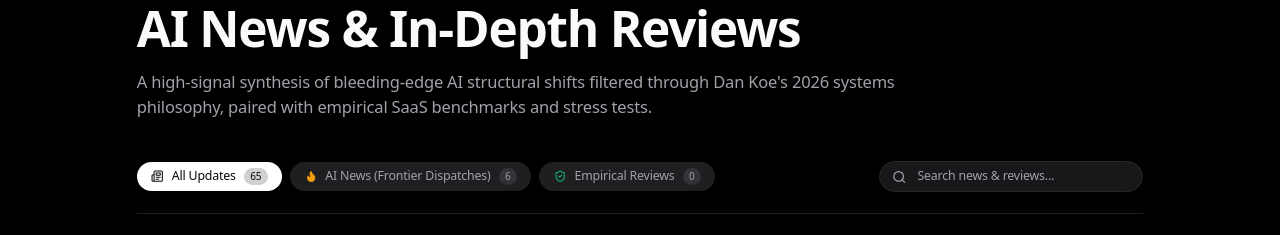
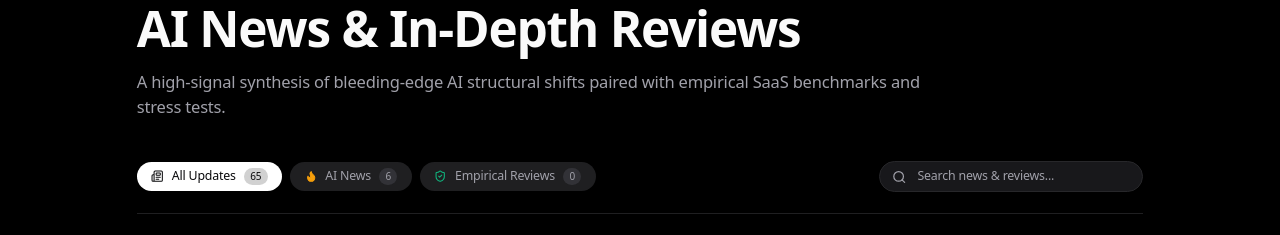
Before and after one commit to raifirstsi/asmireme, a Next.js app: page /en/news in a window 1280 px wide. Shown: the part 189-424 px from the top of the page. Built offline with nearby package versions, Linux system fonts and the light colour scheme; no server answers.

Commit message:
refactor(content): remove all Dan Koe branding from news and posts

```diff
--- a/src/app/[locale]/news/[slug]/page.tsx
+++ b/src/app/[locale]/news/[slug]/page.tsx
@@ -168,12 +168,12 @@ export default async function NewsPostPage({ params }: NewsPostPageProps) {
                 {isAiNews ? (
                   <>
                     <Flame className="h-3 w-3 fill-current text-amber-500" />
-                    <span>AI News (Dan Koe Dispatch)</span>
+                    <span>{isVi ? "Tin Tức AI" : "AI News"}</span>
                   </>
                 ) : (
                   <>
                     <ShieldCheck className="h-3 w-3 text-emerald-500" />
-                    <span>Reviews</span>
+                    <span>{isVi ? "Đánh Giá Thực Chứng" : "Reviews"}</span>
                   </>
                 )}
               </span>
--- a/src/app/[locale]/news/page.tsx
+++ b/src/app/[locale]/news/page.tsx
@@ -21,8 +21,8 @@ export async function generateMetadata({ params }: NewsIndexProps) {
       ? "Tin Tức AI & Đánh Giá Thực Nghiệm Chuyên Sâu (AI News & Reviews) - Asmire"
       : "Asmire AI News, Frontier Dispatches & In-Depth Reviews - Asmire",
     description: isVi
-      ? "Cập nhật các bước đột phá AI biên giới mới nhất viết theo phong cách tư duy hệ thống Dan Koe, cùng toàn bộ kho bài đánh giá phần mềm độc lập."
-      : "Frontier AI intelligence dispatches written through Dan Koe's systems philosophy, alongside empirical software benchmarks and honest pricing audits.",
+      ? "Cập nhật các bước đột phá công nghệ AI biên giới mới nhất cùng toàn bộ kho bài đánh giá phần mềm độc lập, chuẩn xác."
+      : "Frontier AI intelligence dispatches alongside empirical software benchmarks and honest pricing audits.",
     alternates: {
       canonical: `/${locale}/news`,
       languages: {
@@ -78,8 +78,8 @@ export default async function NewsIndexPage({ params }: NewsIndexProps) {
             </h1>
             <p className="text-sm sm:text-base text-zinc-500 dark:text-zinc-400 leading-relaxed font-normal">
               {isVi
-                ? "Kết hợp giữa các bài phân tích chuyển dịch công nghệ biên giới theo tư duy triết học hệ thống Dan Koe 2026 và toàn bộ kho dữ liệu đánh giá phần mềm độc lập, không quảng cáo trá hình."
-                : "A high-signal synthesis of bleeding-edge AI structural shifts filtered through Dan Koe's 2026 systems philosophy, paired with empirical SaaS benchmarks and stress tests."}
+                ? "Tổng hợp các bài phân tích chuyển dịch công nghệ biên giới và toàn bộ kho dữ liệu đánh giá phần mềm độc lập, thực chứng, không quảng cáo trá hình."
+                : "A high-signal synthesis of bleeding-edge AI structural shifts paired with empirical SaaS benchmarks and stress tests."}
             </p>
           </div>
 
--- a/src/app/[locale]/tools/[slug]/page.tsx
+++ b/src/app/[locale]/tools/[slug]/page.tsx
@@ -612,8 +612,8 @@ export default async function ToolDetailPage({ params }: ToolPageProps) {
                     </div>
                     <p className="text-muted-foreground line-clamp-2">
                       {isVi
-                        ? "Phân tích không khoan nhượng theo phong cách Dan Kennedy & Dan Koe: Bóc trần cái bẫy $297/tháng."
-                        : "No-BS comparison in the style of Dan Kennedy & Dan Koe: Exposing the $297/mo funnel trap."}
+                        ? "Phân tích đối soát thực tế: Bóc trần cái bẫy $297/tháng và giải bài toán kinh tế cho Agency."
+                        : "Empirical comparison: Exposing the $297/mo funnel trap and the true economics for agencies."}
                     </p>
                   </div>
                   <Link
--- a/src/components/news/NewsListClient.tsx
+++ b/src/components/news/NewsListClient.tsx
@@ -20,12 +20,12 @@ export function NewsListClient({ posts, locale }: NewsListClientProps) {
     { id: "all", label: isVi ? "Tất Cả" : "All Updates", count: posts.length },
     {
       id: "AI News",
-      label: isVi ? "Tin Tức AI (Dan Koe Dispatch)" : "AI News (Frontier Dispatches)",
+      label: isVi ? "Tin Tức AI" : "AI News",
       count: posts.filter((p) => p.category === "AI News").length,
     },
     {
       id: "Reviews",
-      label: isVi ? "Đánh Giá Thực Nghiệm (Reviews)" : "Empirical Reviews",
+      label: isVi ? "Đánh Giá Thực Nghiệm" : "Empirical Reviews",
       count: posts.filter((p) => p.category === "Reviews").length,
     },
   ];
--- a/src/data/blog-posts/ghl-saas-playbook-post.ts
+++ b/src/data/blog-posts/ghl-saas-playbook-post.ts
@@ -42,7 +42,7 @@ Below is the complete, unvarnished operational playbook from niche selection to
 
 ---
 
-### The Dan Koe Lens: Escaping the "Agency Hamster Wheel"
+### Systems Thinking: Escaping the "Agency Hamster Wheel"
 
 If you run a traditional marketing agency or freelance service, you already know the brutal truth: **You are trading your life energy for volatile client retainers.**
 
@@ -210,7 +210,7 @@ Dưới đây là cẩm nang thực chiến chi tiết từng bước giúp bạ
 
 ---
 
-### Lăng Kính Dan Koe: Thoát Khỏi "Bánh Xe Chuột Hamster" Của Nghề Làm Dịch Vụ
+### Tư Duy Hệ Thống: Thoát Khỏi "Bánh Xe Chuột Hamster" Của Nghề Làm Dịch Vụ
 
 Nếu bạn đang làm Freelancer, chạy quảng cáo thuê (Media Buyer) hoặc mở Marketing Agency truyền thống, bạn thừa hiểu sự nghiệt ngã của mô hình này: **Bạn đang đổi thời gian và sức lực lấy những hợp đồng dịch vụ bấp bênh.**
 
--- a/src/data/blog-posts/ghl-vs-clickfunnels-post.ts
+++ b/src/data/blog-posts/ghl-vs-clickfunnels-post.ts
@@ -37,7 +37,7 @@ If your goal is to attend cheerleader seminars and collect pretty t-shirts, buy
 
 ---
 
-### The Dan Koe Lens: The Cognitive Overhead of Fragmented Tooling
+### Systems Thinking: The Cognitive Overhead of Fragmented Tooling
 
 Most agency owners and digital entrepreneurs are trapped in a digital prison of their own making.
 
@@ -192,7 +192,7 @@ Nếu mục tiêu của bạn là đi dự hội thảo truyền động lực v
 
 ---
 
-### Lăng Kính Dan Koe: Cái Bẫy "Thuế Phễu" & Sự Phân Mảnh Nhận Thức
+### Tư Duy Hệ Thống: Cái Bẫy "Thuế Phễu" & Sự Phân Mảnh Nhận Thức
 
 Hầu hết các chủ agency và người làm kinh doanh số hiện nay đang tự giam mình trong một "nhà tù kỹ thuật số" do chính họ dựng nên.
 
```
